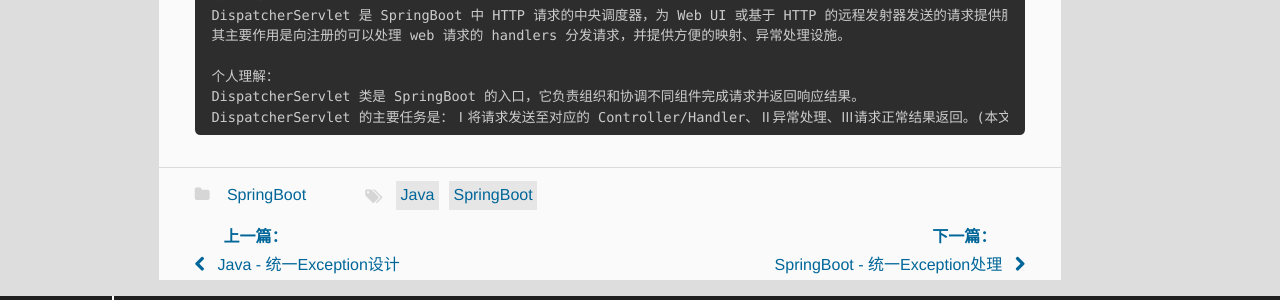
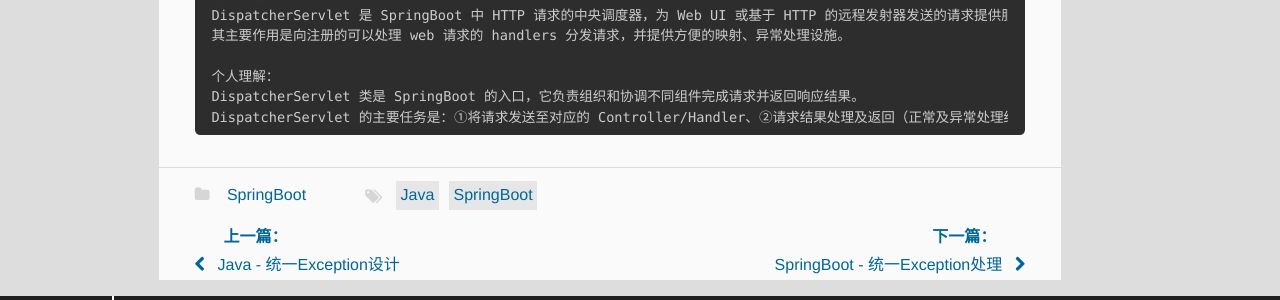
Before and after one commit to memorate/memorate.github.io, a Jekyll site: the page built from _posts/2020-07-28-springboot-exception-mechanism.md, in a window 1280 px wide. Shown: the part 1106-1406 px from the top of the page. Built offline with Jekyll 4.4.1, drawn with Linux system fonts in a browser that asks for light colours; some of the changed text lies outside the part shown.

Commit message:
update 20200728

````diff
--- a/_posts/2020-07-28-springboot-exception-mechanism.md
+++ b/_posts/2020-07-28-springboot-exception-mechanism.md
@@ -26,5 +26,5 @@
 
 个人理解：
 DispatcherServlet 类是 SpringBoot 的入口，它负责组织和协调不同组件完成请求并返回响应结果。
-DispatcherServlet 的主要任务是：Ⅰ将请求发送至对应的 Controller/Handler、Ⅱ异常处理、Ⅲ请求正常结果返回。(本文只聚焦于异常处理部分)
+DispatcherServlet 的主要任务是：①将请求发送至对应的 Controller/Handler、②请求结果处理及返回（正常及异常处理结果）。(本文只聚焦于异常处理部分)
 ```
````
